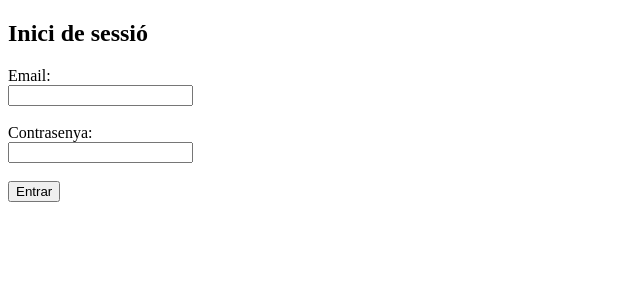
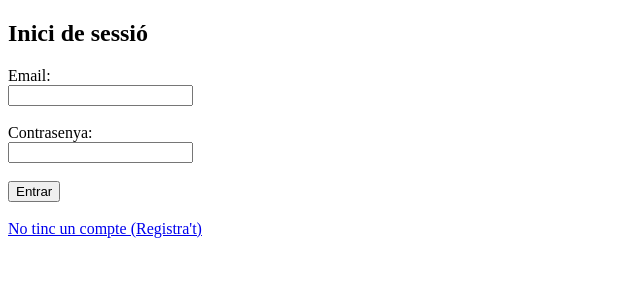
Before and after one commit to alextrigueros/techcorner, a PHP site: page /views/login_view.php in a window 1280 px wide. Shown: the top 300 px of the page, without its empty margins (0-640 px from the left). Run offline with PHP 8.4, Linux system fonts and the light colour scheme.

Commit message:
nou enllaç a login_view

```diff
--- a/views/login_view.php
+++ b/views/login_view.php
@@ -22,6 +22,8 @@
 
         <button type="submit" name="btn_login">Entrar</button>
     </form>
+    <br>
+    <a href="index.php?accio=registre">No tinc un compte (Registra't)</a>
 </body>
 
 </html>
```
